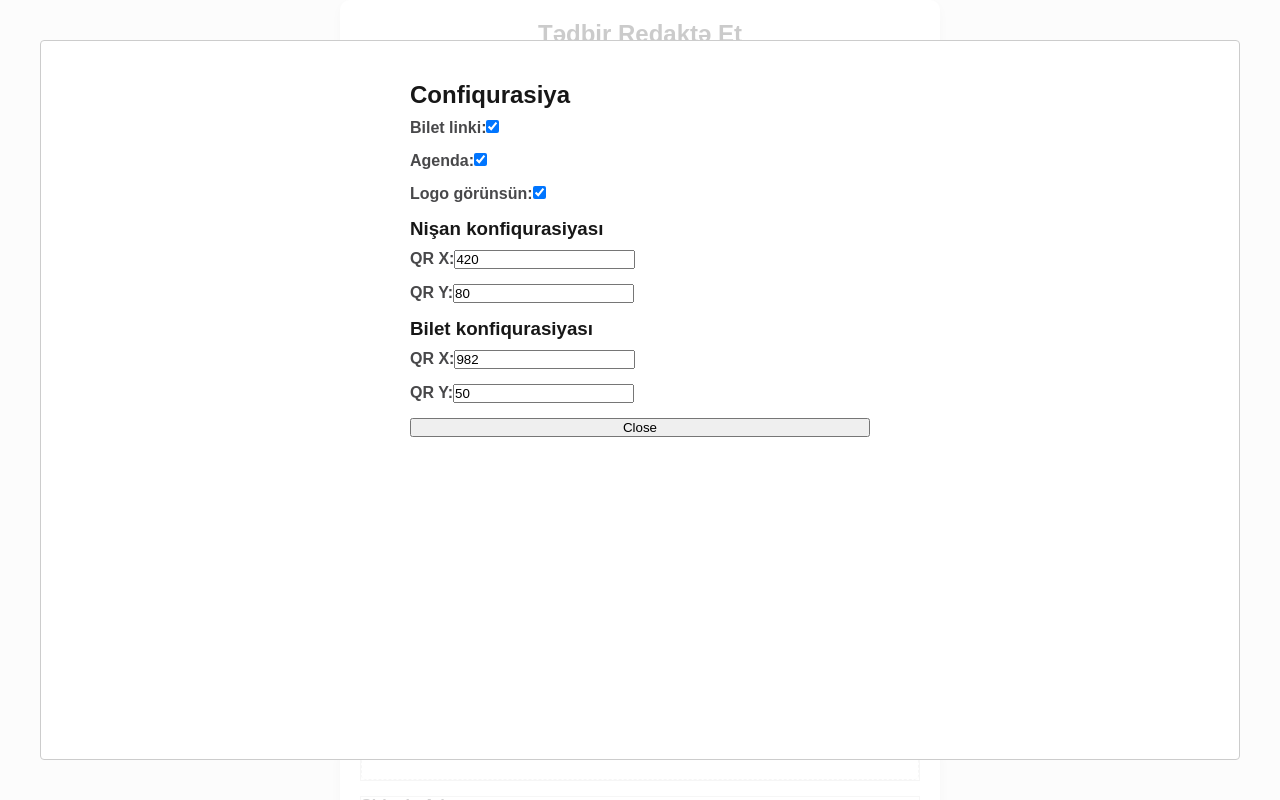
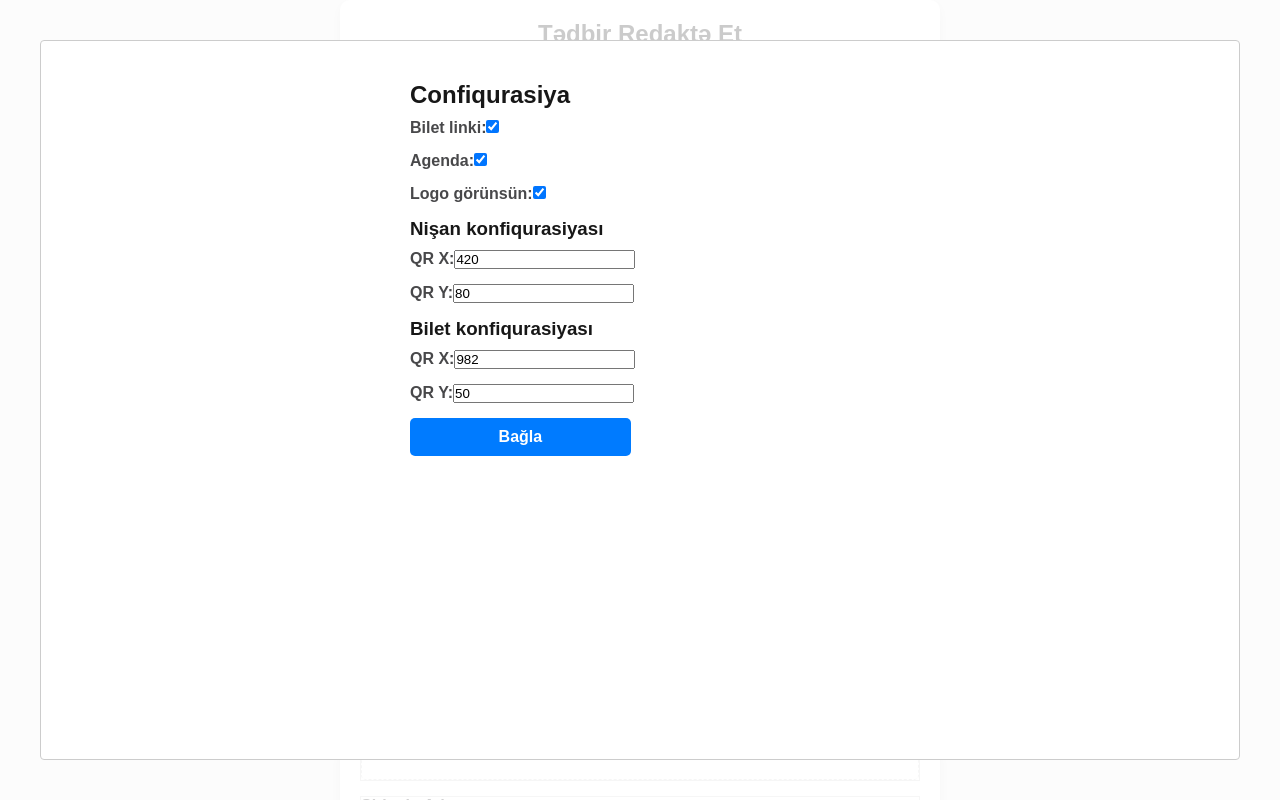
Before and after one commit to MammadliTaleh/ebilet-edit, a Next.js app: page /home in a window 1280 px wide. Both pictures are taken after a click on the button "Confiqurator". Shown: the top 800 px of the page. Built offline with nearby package versions, Linux system fonts and the light colour scheme.

Commit message:
Konfiqurasiyada deyisiklik olundu

```diff
--- a/src/app/home/EventForm.jsx
+++ b/src/app/home/EventForm.jsx
@@ -96,6 +96,12 @@ const ConfigButton = styled(Button)`
 `;
 const AddButton = styled(Button) `
 width:100%;
+`
+const CloseConfigButton = styled(Button)`
+width:30%
+padding:6px;
+  align-items: center;
+  justify-content: center;
 `
 
 const TextArea = styled.textarea`
@@ -317,7 +323,7 @@ const EventForm = () => {
             />
           </Label>
 
-          <button onClick={() => setConfigModalOpen(false)}>Close</button>
+          <CloseConfigButton onClick={() => setConfigModalOpen(false)}>Bağla</CloseConfigButton>
         </ModalContent>
       </Modal>
 
```
